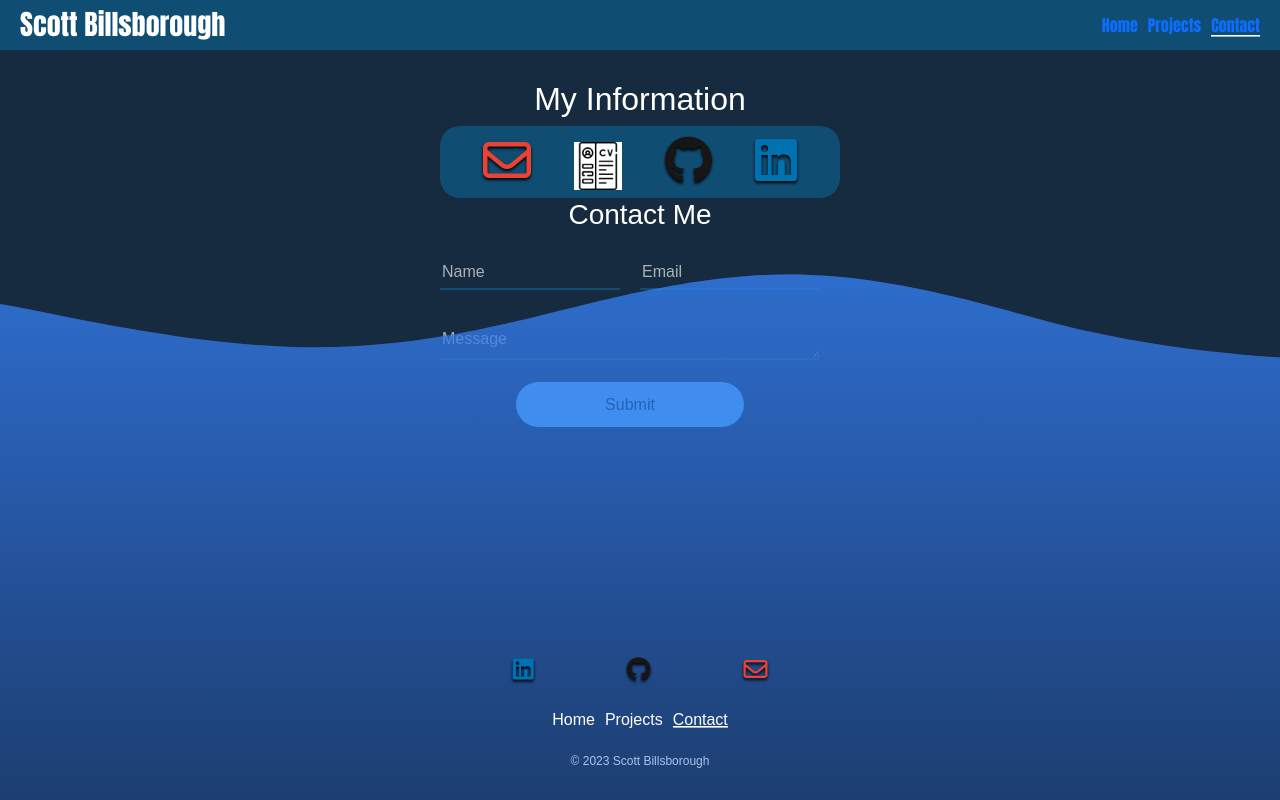
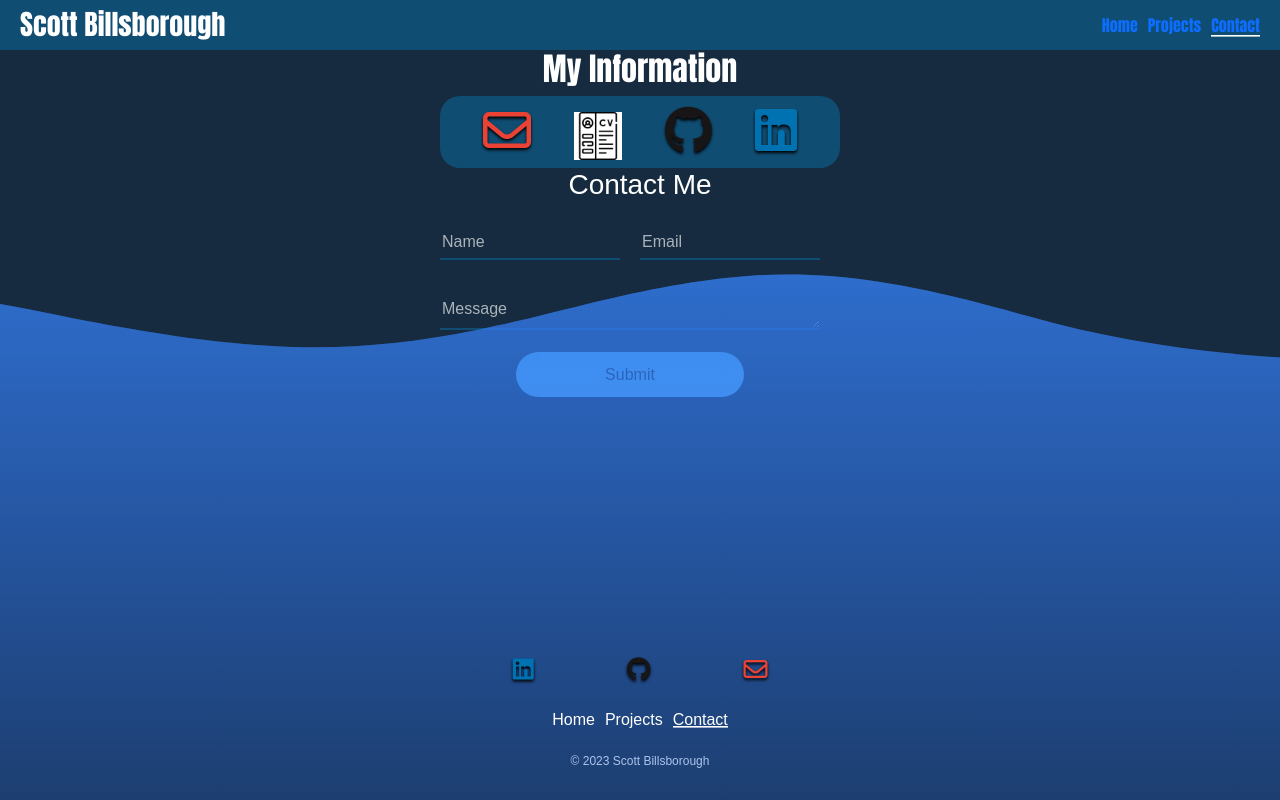
Before and after one commit to sbillsborough/react-portfolio, a React (Create React App) app in the folder react-portfolio/: page /#/contact in a window 1280 px wide. Built offline with nearby package versions, Linux system fonts and the light colour scheme; a web font is replaced by a local one.

Commit message:
Adjust h2 position and style
set the h2 to text-align center and applied the colur and styles

```diff
--- a/react-portfolio/src/index.css
+++ b/react-portfolio/src/index.css
@@ -24,9 +24,10 @@ body,
 /* Main Styling */
 
 h2 {
+  font-family: "Anton", sans-serif;
+  color: #ffffffcc;
+  margin: 0 auto 20px auto;
   text-align: center;
-  margin-top: 30px !important;
-  color: var(--white-text);
 }
 
 /* NavBar styling */
```
